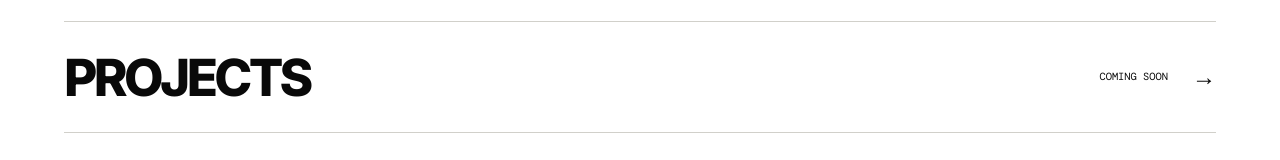
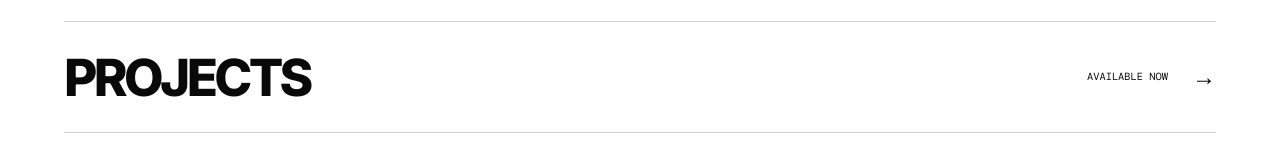
Before and after one commit to KXCOLE/apparel-plantra-website, a Next.js app: page /collections in a window 1280 px wide. Shown: the part 1131-1291 px from the top of the page. Built offline with nearby package versions, Linux system fonts and the light colour scheme; a web font is replaced by a local one.

Commit message:
Add Country Club golfer project

```diff
--- a/app/collections/[slug]/page.tsx
+++ b/app/collections/[slug]/page.tsx
@@ -15,5 +15,6 @@ export default async function CollectionPage({ params }: { params: Promise<{ slu
   const collection = collections.find(item => item.slug === slug);
   if (!collection) notFound();
   const collectionProducts = products.filter(product => product.collection.toLowerCase().replaceAll(" ", "-") === collection.slug);
-  return <main><SiteHeader/><CartDrawer/><section className="collection-page section"><Link href="/collections" className="back">← All collections</Link><p className="eyebrow">{collection.status}</p><h1>{collection.name}</h1><p className="collection-description">{collection.description}</p>{collectionProducts.length ? <div className="product-grid">{collectionProducts.map(product => <ProductCard product={product} key={product.slug}/>)}</div> : <div className="collection-empty"><p>New pieces are on the way.</p><Link href="/collections" className="button solid">Explore collections</Link></div>}</section></main>;
+  const subCollections = collections.filter(item => item.parentSlug === collection.slug);
+  return <main><SiteHeader/><CartDrawer/><section className="collection-page section"><Link href="/collections" className="back">← All collections</Link><p className="eyebrow">{collection.status}</p><h1>{collection.name}</h1><p className="collection-description">{collection.description}</p>{subCollections.length ? <div className="collection-list project-list">{subCollections.map(item => <Link href={`/collections/${item.slug}`} className="collection-link" key={item.slug}><span>{item.name}</span><small>{item.status}</small><b>→</b></Link>)}</div> : collectionProducts.length ? <div className="product-grid">{collectionProducts.map(product => <ProductCard product={product} key={product.slug}/>)}</div> : <div className="collection-empty"><p>New pieces are on the way.</p><Link href="/collections" className="button solid">Explore collections</Link></div>}</section></main>;
 }
--- a/app/collections/page.tsx
+++ b/app/collections/page.tsx
@@ -4,5 +4,5 @@ import { SiteHeader } from "@/components/site-header";
 import { collections } from "@/data/collections";
 
 export default function CollectionsPage() {
-  return <main><SiteHeader/><CartDrawer/><section className="collection-index section"><p className="eyebrow">Shop by collection</p><h1>THE<br/>COLLECTIONS.</h1><div className="collection-list">{collections.map(collection => <Link href={`/collections/${collection.slug}`} className="collection-link" key={collection.slug}><span>{collection.name}</span><small>{collection.status}</small><b>→</b></Link>)}</div></section></main>;
+  return <main><SiteHeader/><CartDrawer/><section className="collection-index section"><p className="eyebrow">Shop by collection</p><h1>THE<br/>COLLECTIONS.</h1><div className="collection-list">{collections.filter(collection => !collection.parentSlug).map(collection => <Link href={`/collections/${collection.slug}`} className="collection-link" key={collection.slug}><span>{collection.name}</span><small>{collection.status}</small><b>→</b></Link>)}</div></section></main>;
 }
--- a/data/collections.ts
+++ b/data/collections.ts
@@ -1,4 +1,6 @@
-export const collections = [
+export type Collection = { slug: string; name: string; description: string; status: string; parentSlug?: string };
+
+export const collections: Collection[] = [
   { slug: "aptra-graphics", name: "APTRA GRAPHICS", description: "Graphic T-shirts from Apparel Plantra.", status: "Available now" },
   { slug: "shorts", name: "SHORTS", description: "Shorts collection.", status: "New drop" },
   { slug: "classic-tees", name: "CLASSIC TEES", description: "Essential T-shirts collection.", status: "Coming soon" },
@@ -6,6 +8,7 @@ export const collections = [
   { slug: "beanies-caps", name: "THE HEADWEAR EDIT", description: "Headwear built to finish the look.", status: "Coming soon" },
   { slug: "accessories", name: "ACCESSORIES", description: "Essential finishing pieces from Apparel Plantra.", status: "Coming soon" },
   { slug: "collectables", name: "COLLECTABLES", description: "Limited objects and special releases from Apparel Plantra.", status: "Coming soon" },
-  { slug: "projects", name: "PROJECTS", description: "Collaborations and special projects with the communities shaping culture.", status: "Coming soon" },
+  { slug: "projects", name: "PROJECTS", description: "Collaborations and special projects with the communities shaping culture.", status: "Available now" },
+  { slug: "country-club", name: "COUNTRY CLUB", description: "A refined sporting project for the fairway, clubhouse and everything after.", status: "Available now", parentSlug: "projects" },
   { slug: "hoodies", name: "HOODIES", description: "Hoodies from Apparel Plantra.", status: "Available now" }
-] as const;
+];
--- a/data/products.ts
+++ b/data/products.ts
@@ -10,7 +10,8 @@ export const products: Product[] = [
   { slug: "aptra-no-9-hoodie", name: "ASCENSION", price: 650, category: "Hoodie", collection: "Hoodies", description: "Black hoodie with an all-over tonal graphic and chest emblem.", image: "/images/aptra-no-9-hoodie.png", colors: ["Black"], sizes: ["S", "M", "L", "XL"], badge: "New drop" },
   { slug: "camo-5", name: "CAMO 5", price: 500, category: "Shorts", collection: "Shorts", description: "Grey shorts with a split camouflage panel, branded emblem and signature print.", image: "/images/aptra-no-10-camo-5-shorts.png", colors: ["Grey Camo"], sizes: ["S", "M", "L", "XL"], badge: "New drop" },
   { slug: "shadowline-shorts", name: "SHADOWLINE SHORTS", price: 500, category: "Shorts", collection: "Shorts", description: "Black shorts with a tonal vertical Apparel Plantra wordmark and emblem.", image: "/images/shadowline-shorts.png", colors: ["Black"], sizes: ["S", "M", "L", "XL"], badge: "New drop" },
-  { slug: "utility-key-clip", name: "UTILITY KEY CLIP", price: 100, category: "Accessory", collection: "Collectables", description: "Branded woven key clip with a secure black carabiner.", image: "/images/utility-key-clip.png", colors: ["Black"], sizes: ["One size"], badge: "New drop" }
+  { slug: "utility-key-clip", name: "UTILITY KEY CLIP", price: 100, category: "Accessory", collection: "Collectables", description: "Branded woven key clip with a secure black carabiner.", image: "/images/utility-key-clip.png", colors: ["Black"], sizes: ["One size"], badge: "New drop" },
+  { slug: "golfer", name: "GOLFER", price: 2700, category: "Rugby Shirt", collection: "Country Club", description: "The Plantra Fairway Rugby Shirt brings a relaxed, elevated silhouette to a classic sporting staple, finished with a crisp contrast collar, understated tonal emblems and signature Plantra embroidery. Designed for on-course style and off-course presence.", image: "/images/golfer-country-club.png", colors: ["Black / White"], sizes: ["S", "M", "L", "XL"], badge: "Country Club" }
 ];
 
 export const formatPrice = (price: number) => new Intl.NumberFormat("en-ZA", { style: "currency", currency: "ZAR", maximumFractionDigits: 0 }).format(price);
```
Also changed, not shown: public/images/golfer-country-club.png (added).
